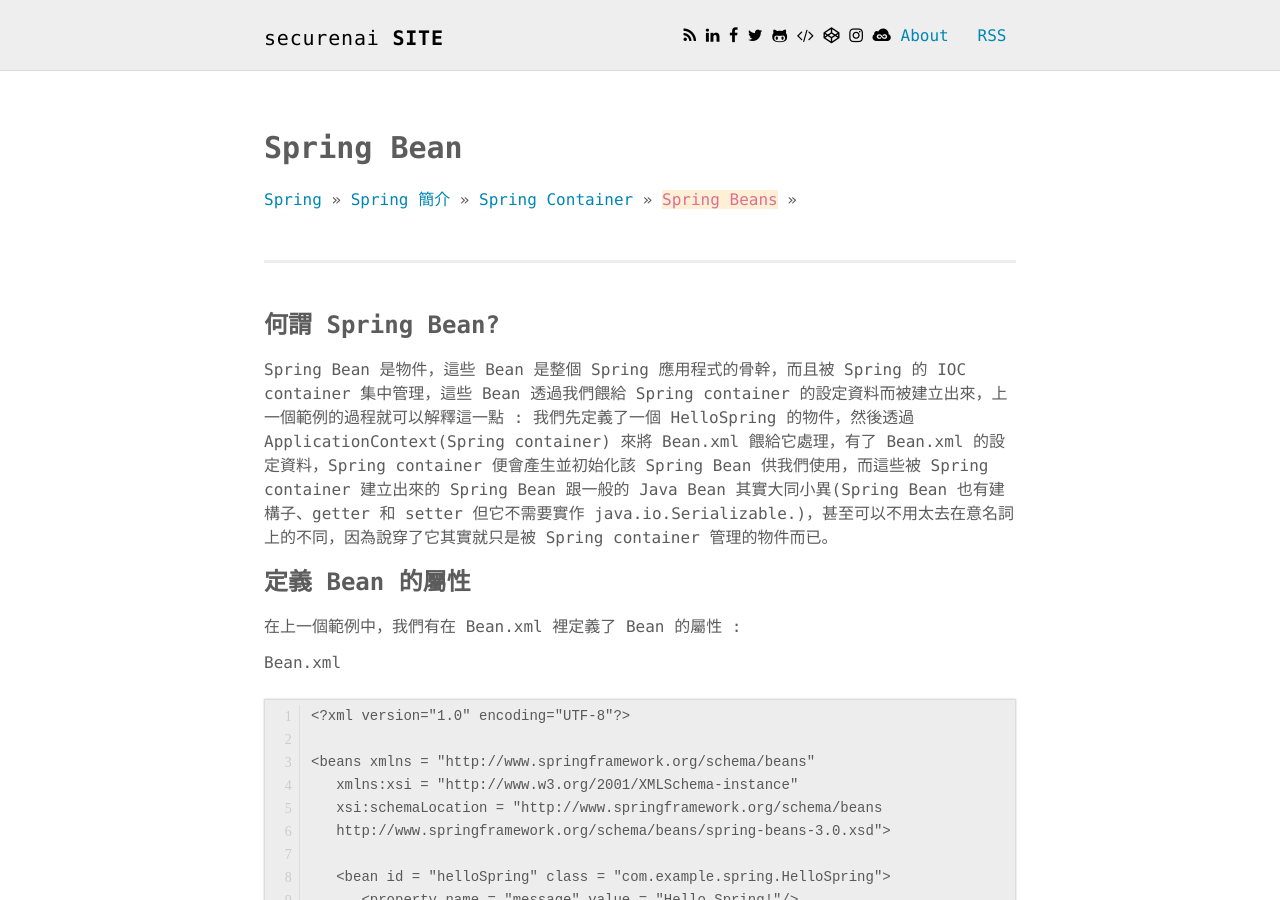
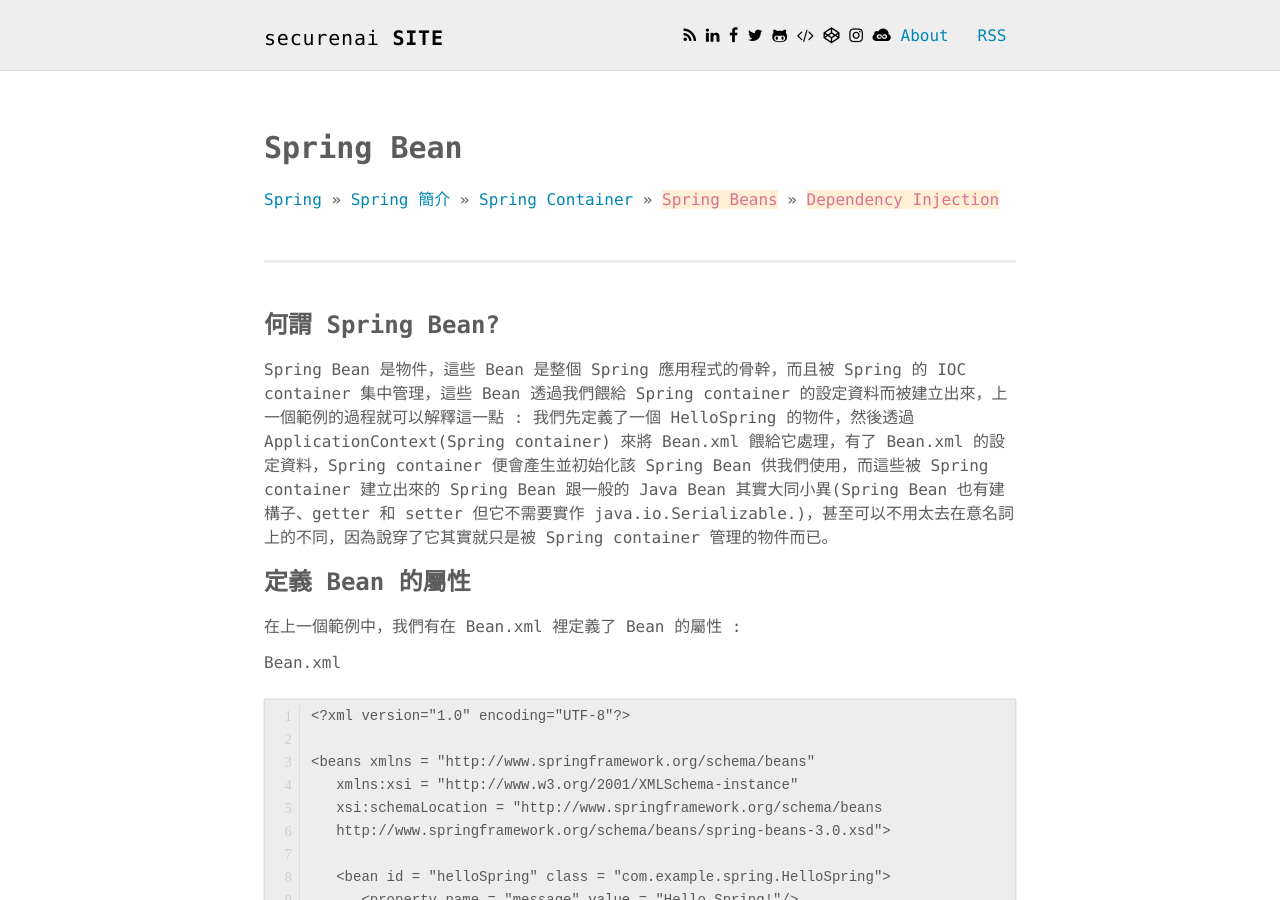
Before and after one commit to securenai/securenai.github.io, a Jekyll site: the page built from spring/spring_page3.md, in a window 1280 px wide and 900 px high. Built offline with Jekyll 4.4.1, drawn with Linux system fonts in a browser that asks for light colours; our own code applies the rules of GitHub Pages for plain Markdown files.

Commit message:
Update spring_page3.md

```diff
--- a/spring/spring_page3.md
+++ b/spring/spring_page3.md
@@ -13,7 +13,7 @@ published: true
 ---
 <a href="/spring/">Spring</a> >>
 <a href="/spring/spring_page1/">Spring 簡介</a> >>
-<a href="/spring/spring_page2/">Spring Container</a> >> <a href="/spring/spring_page3/" style="color:palevioletred;background-color:papayawhip;">Spring Beans</a> >>
+<a href="/spring/spring_page2/">Spring Container</a> >> <a href="/spring/spring_page3/" style="color:palevioletred;background-color:papayawhip;">Spring Beans</a> >> <a href="/spring/spring_page4/" style="color:palevioletred;background-color:papayawhip;">Dependency Injection</a>
 <div class="divider"></div>
 
 ### 何謂 Spring Bean?
```
